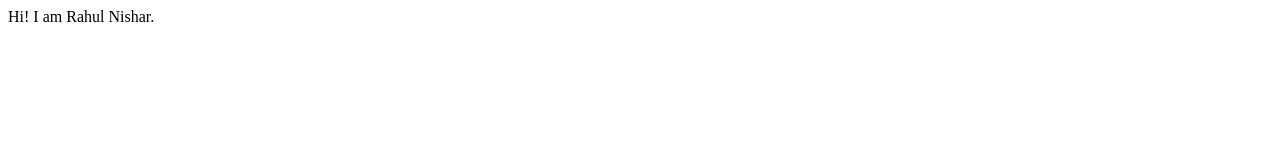
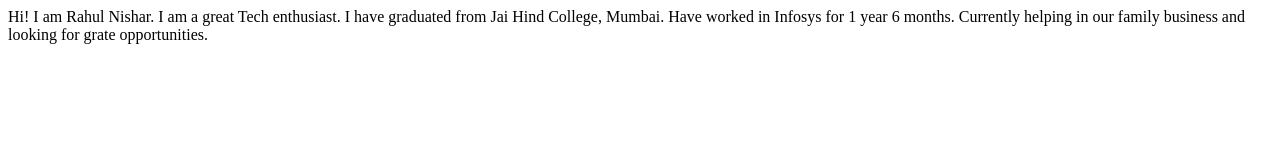
Before and after one commit to rahulnishar1997/RahulNishar.com, a plain HTML site: page index.html in a window 1280 px wide. Drawn offline with Linux system fonts and the light colour scheme.

Commit message:
feat: added more desc about me

```diff
--- a/index.html
+++ b/index.html
@@ -8,5 +8,9 @@
 </head>
 <body>
     Hi! I am Rahul Nishar.
+    I am a great Tech enthusiast.
+    I have graduated from Jai Hind College, Mumbai.
+    Have worked in Infosys for 1 year 6 months.
+    Currently helping in our family business and looking for grate opportunities.
 </body>
 </html>
```
